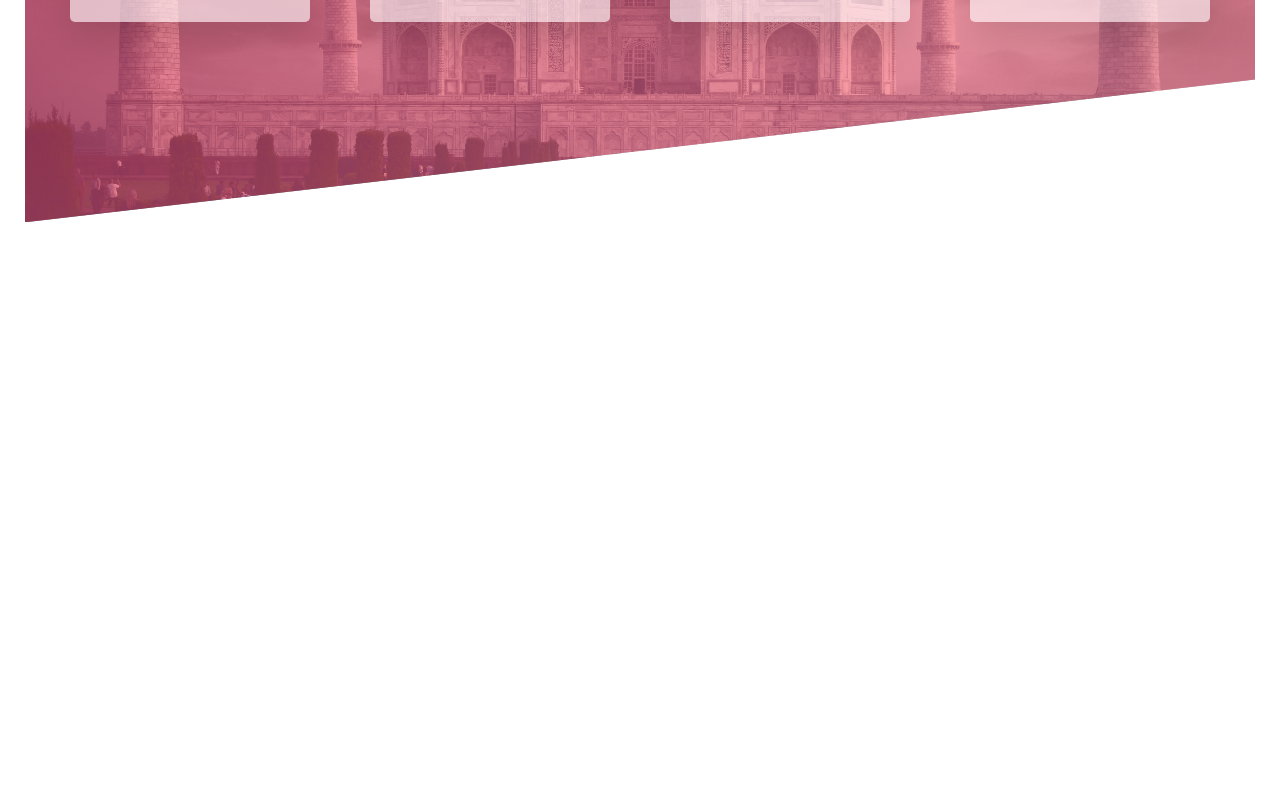
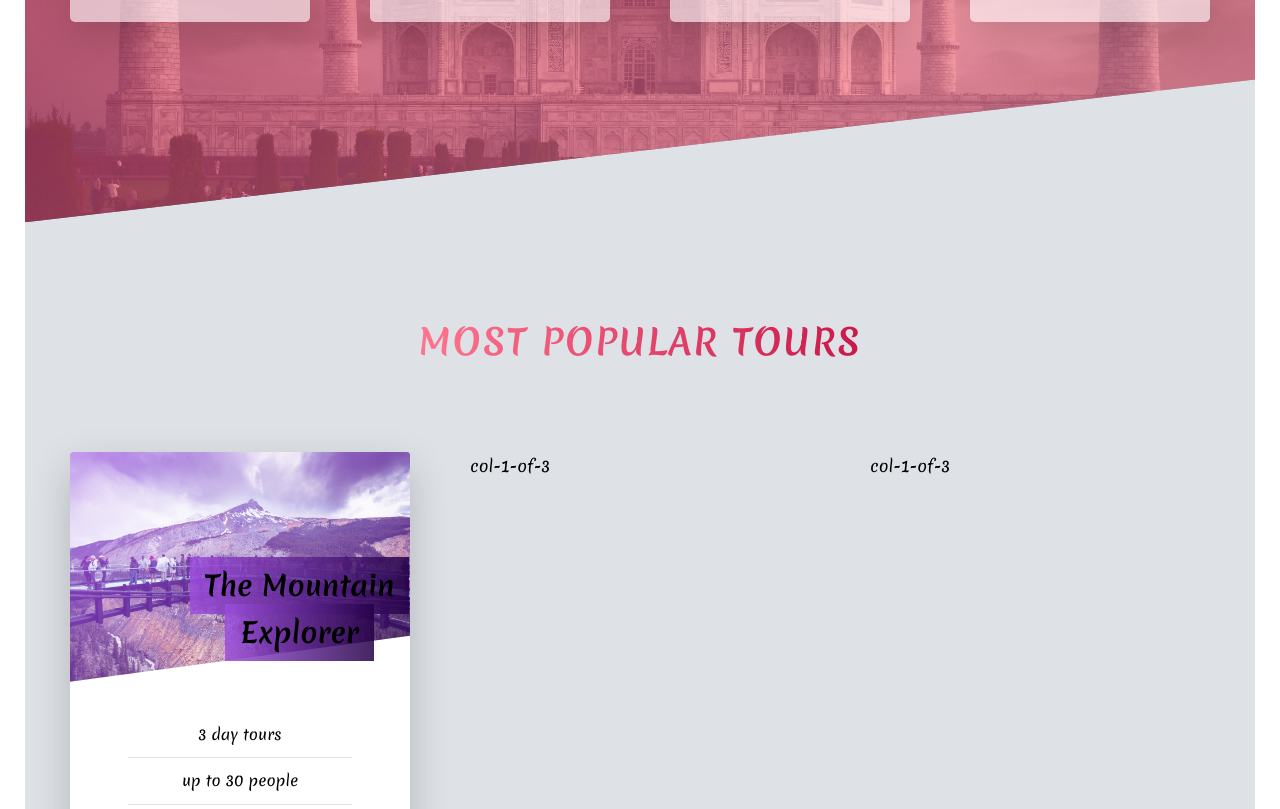
Before and after one commit to Ahmed-Roshdy-1/TOURLIFE, a website: page index.html in a window 1280 px wide. Shown: the part 1991-2800 px from the top of the page. Before the commit the page ends 2238 px from the top, so only its background shows below. Drawn offline with Linux system fonts and the light colour scheme; a web font is replaced by a local one.

Commit message:
tours section

```diff
--- a/index.html
+++ b/index.html
@@ -109,6 +109,41 @@
         </div>
       </section>
       <!-- end features section -->
+
+      <!-- Start tours section -->
+      <section class="tours">
+        <div class="u-center-text u-margin-bottom-big">
+          <h2 class="heading-secondary"> MOST POPULAR TOURS </h2>
+        </div>
+
+        <div class="row">
+          <div class="col-1-of-3">
+            <div class="card">
+              <div class="card__side card__side--front">
+                <div class="card__picture card__picture--1">
+                  &nbsp;
+                </div>
+                <h4 class="card__heading">
+                  <span class="card__heading-span card__heading-span--1"> The mountain Explorer </span>
+                </h4>
+                <div class="card__details">
+                  <ul>
+                    <li>3 day tours</li>
+                    <li>up to 30 people</li>
+                    <li>2 tour guifes</li>
+                    <li>Sleep in cazy hotels</li>
+                    <li>Difficulty easy</li>
+                  </ul>
+                </div>
+              </div>
+              <div class="card__side  card__side--back card__side--back-1">Back</div>
+            </div>
+          </div>
+          <div class="col-1-of-3"> col-1-of-3 </div>
+          <div class="col-1-of-3"> col-1-of-3 </div>
+        </div>
+      </section>
+      <!-- end of tour seiction -->
       <!-- End of about section -->
     </main>
 
--- a/sass/abstracts/_variavles.scss
+++ b/sass/abstracts/_variavles.scss
@@ -3,7 +3,13 @@
 $color-primary-light: #ff758f;
 $color-primary-dark: #c9184a;
 
-$color-grey-light-1: #e7e7e7;
+$color-secondery-light: #9d4edd;
+$color-secondery-dark: #240046;
+
+$color-tertiary-light: #82ce7a;
+$color-tertiary-dark: #074f00;
+
+$color-grey-light-1: #dee2e6;
 
 $color-grey-dark: #000;
 $text-color: #fff;
--- /dev/null
+++ b/sass/components/_card.scss
@@ -0,0 +1,92 @@
+.card {
+  perspective: 150rem;
+  -moz-perspective: 150rem;
+  position: relative;
+  height: 50rem;
+  &__side {
+    color: $color-black;
+    font-size: 2rem;
+    height: 50rem;
+    transition: all 1s ease;
+    position: absolute;
+    top: 0;
+    left: 0;
+    width: 100%;
+    backface-visibility: hidden;
+    border-radius: 0.3rem;
+    overflow: hidden;
+    box-shadow: 0 1.5rem 4rem rgba($color-black, 0.2);
+    text-align: center;
+
+    &--front {
+      background-color: $text-color;
+    }
+
+    &--back {
+      transform: rotateY(180deg);
+      &-1 {
+        background-image: linear-gradient(to right bottom, $color-secondery-light, $color-secondery-dark);
+      }
+    }
+  }
+
+  &:hover &__side--front {
+    transform: rotateY(-180deg);
+  }
+
+  &:hover &__side--back {
+    transform: rotateY(0);
+  }
+
+  &__picture {
+    background-size: cover;
+    height: 23rem;
+    background-blend-mode: screen;
+    -webkit-clip-path: polygon(0 0, 100% 0, 100% 80%, 0 100%);
+    clip-path: polygon(0 0, 100% 0, 100% 80%, 0 100%);
+
+    &--1 {
+      background-image: linear-gradient(to right bottom, $color-secondery-light, $color-secondery-dark),
+        url(../../Images/card1.jpg);
+    }
+  }
+
+  &__heading {
+    font-size: 2.8rem;
+    text-transform: capitalize;
+    position: absolute;
+    top: 11rem;
+    right: 0rem;
+    width: 65%;
+  }
+
+  &__heading-span {
+    padding: 0.8rem 1.5rem;
+    -webkit-box-decoration-break: clone;
+    box-decoration-break: clone;
+
+    &--1 {
+      background-image: linear-gradient(
+        to right,
+        rgba($color-secondery-light, 0.85),
+        rgba($color-secondery-dark, 0.85)
+      );
+    }
+  }
+
+  &__details {
+    padding: 3rem;
+    ul {
+      list-style: none;
+      width: 80%;
+      margin: 0 auto;
+      li {
+        font-size: 1.5rem;
+        padding: 1rem;
+        &:not(:last-child) {
+          border-bottom: 1px solid $color-grey-light-1;
+        }
+      }
+    }
+  }
+}
--- a/sass/layout/_header.scss
+++ b/sass/layout/_header.scss
@@ -6,6 +6,7 @@
   background-size: cover;
   background-position: top;
   position: relative;
+  -webkit-clip-path: polygon(0 0, 100% 0%, 100% 100%, 50% 85%, 0 100%);
   clip-path: polygon(0 0, 100% 0%, 100% 100%, 50% 85%, 0 100%);
 
   & .logo-box {
--- a/sass/main.scss
+++ b/sass/main.scss
@@ -10,6 +10,7 @@
 @import "components/button";
 @import "components/composition";
 @import "components/features";
+@import "components/card";
 
 @import "layout/header";
 @import "layout/grid";
--- a/sass/pages/_home.scss
+++ b/sass/pages/_home.scss
@@ -9,6 +9,13 @@
   background-image: linear-gradient(to right bottom, rgba($color-primary-dark, 0.6), rgba($color-primary-light, 0.6)),
     url(../Images/featuer.jpg);
   background-size: cover;
+  -webkit-clip-path:polygon(100% 0, 100% 80%, 0 100%, 0 20%);
   clip-path: polygon(100% 0, 100% 80%, 0 100%, 0 20%);
   margin-top: -20vh;
 }
+
+.tours {
+  background-color: $color-grey-light-1;
+  padding: 25rem 0 50rem 0;
+  margin-top: -20vh;
+}
```
Also changed, not shown: Images/card1.jpg (added), Images/card2.jpg (added), Images/card3.jpg (added), css/style.css. Lines whose indentation alone changed are shown as unchanged.
